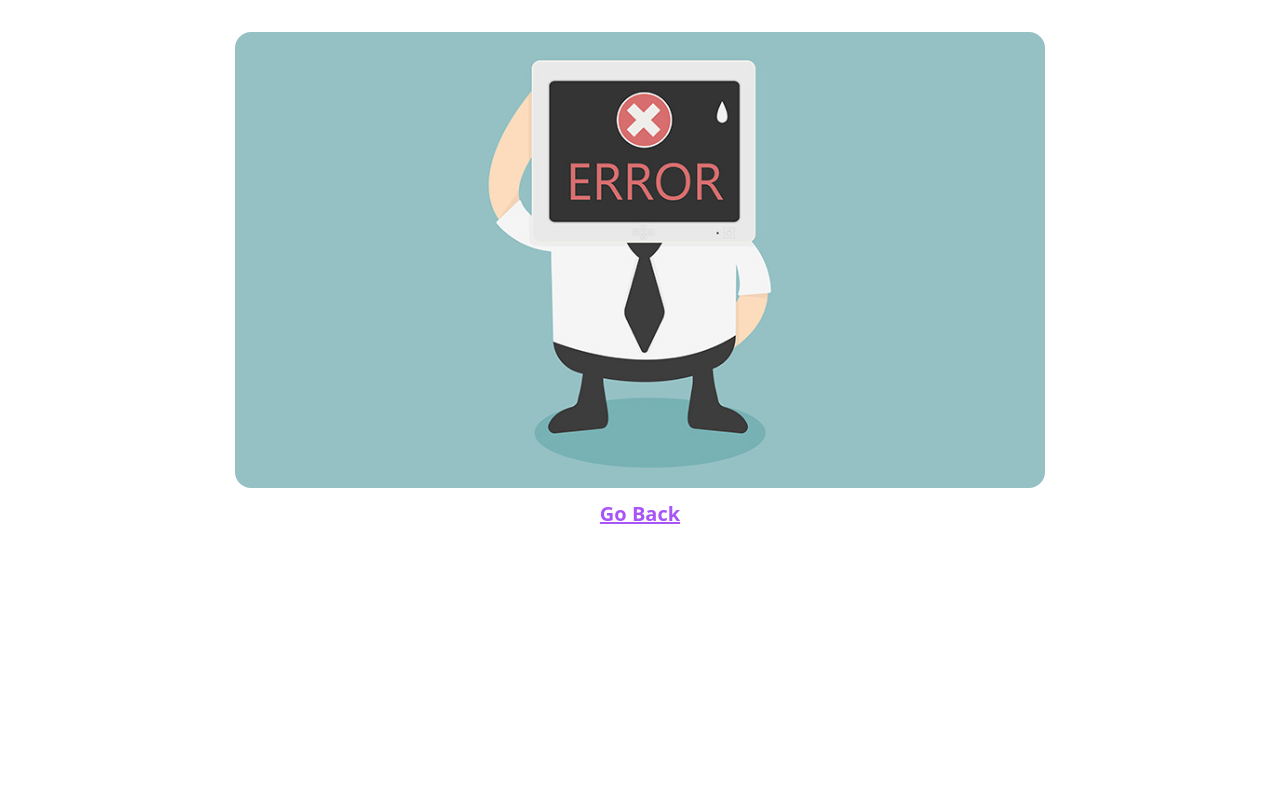
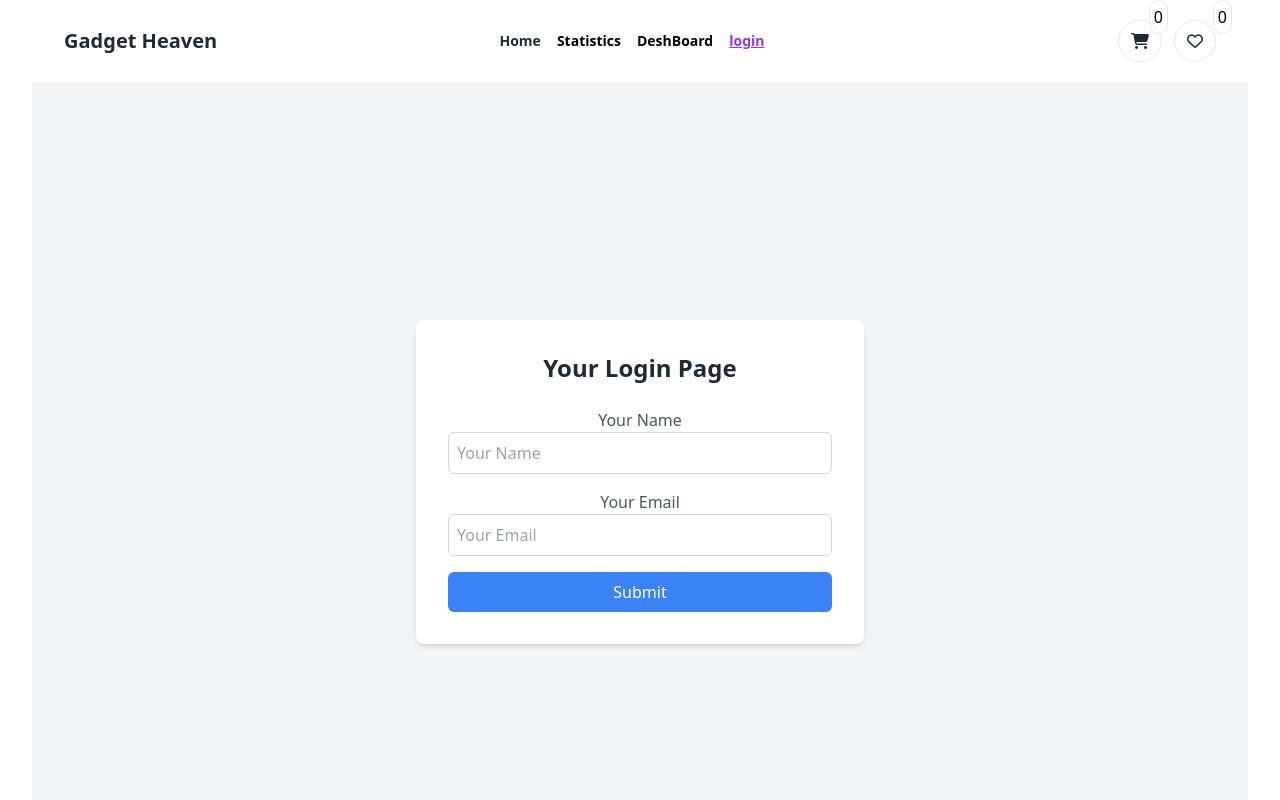
Before and after one commit to IsmailHossen87/A10-Gadget-Heaven, a React (Vite) app: page /login in a window 1280 px wide. Before the commit this address had no page. Shown: the top 800 px of the page. Built offline with nearby package versions, Linux system fonts and the light colour scheme.

Commit message:
Clickable title change

```diff
--- a/src/Components/DashBoard/Dashboard.jsx
+++ b/src/Components/DashBoard/Dashboard.jsx
@@ -4,6 +4,8 @@ import DeshBoardCard from "../DeshBoardCard/DeshBoardCard";
 import { Link } from "react-router-dom";
 import { toast } from "react-toastify";
 import modalImage from '../../assets/Group.png';
+import { Helmet } from "react-helmet"
+
 
 const Dashboard = () => {
   const { cartItems, wishlistitem, clearLocalStorage, clearLocalStorageWish } =
@@ -12,11 +14,10 @@ const Dashboard = () => {
   const [view, setView] = useState("cart");
 
   // টাকা বের করার জন্য and   // Sort function
-  const totalAmountCart = cartItems.reduce((acc, item) => acc + item.price, 0);
-  const totalAmountWishList = wishlistitem.reduce(
-    (acc, item) => acc + item.price,
-    0
-  );
+  const totalAmountCarT = cartItems.reduce((acc, item) => acc + item.price, 0);
+  const totalAmountCart = totalAmountCarT.toFixed(2)
+  const totalAmountWishLisT = wishlistitem.reduce((acc, item) => acc + item.price,0);
+  const totalAmountWishList = totalAmountWishLisT.toFixed(2)
 
   const sortedItems = [...(view === "cart" ? cartItems : wishlistitem)].sort(
     (a, b) => {
@@ -46,6 +47,10 @@ const Dashboard = () => {
   return (
     <div>
       {/* Heading Description */}
+      <Helmet>
+        <title>DeshBoard</title>
+        <meta name="description" content="Helmet application" />
+      </Helmet>
       <div className="bg-purple-500 max-w-screen-xl mx-auto rounded-xl">
         <div className="text-center md:w-2/3 mx-auto space-y-4 py-9 ">
           <h2 className="text-4xl font-semibold text-white">Dashboard</h2>
@@ -93,15 +98,17 @@ const Dashboard = () => {
 
             onClick={() => setSortBy("price")}
 
-            className="border rounded-full px-4 bg-white  text-purple-600 border-purple-700 font-semibold py-1"
+            className="border rounded-full px-4  bg-white  text-purple-600 border-purple-700 font-semibold py-1"
           >
             sort by Price
+            <i class="fa-solid mx-2 ml-2 rotate-90 fa-sliders"></i>
           </button>
           <button
             onClick={() => setSortBy("rating")}
             className="border rounded-full px-4 bg-white  text-purple-600 border-purple-700 font-semibold py-1"
           >
             sort by Rating
+            <i class="fa-solid ml-2 rotate-90 fa-sliders"></i>
           </button>
 
           {/* Modal start */}
@@ -147,9 +154,10 @@ const Dashboard = () => {
           {/* purchase বাটনে click korle কিছু হবে */}
           <button
             onClick={handlePurchaseClick}
-            className="border rounded-full px-4 bg-gradient-to-r from-pink-500 to-purple-500  text-black  font-semibold py-1"
+            className="border rounded-full px-4 bg-gradient-to-r from-pink-500 to-purple-500  text-white  font-semibold py-1"
           >
             Purchase
+
           </button>
         </div>
       </div>
--- a/src/Components/HeadingTitle/HeadingTitle.jsx
+++ b/src/Components/HeadingTitle/HeadingTitle.jsx
@@ -4,7 +4,7 @@ import { NavLink } from "react-router-dom";
 const HeadingTitle = ({ title, subtitle }) => {
   return (
     <>
-      <div className="bg-purple-500 max-w-screen-xl mx-auto rounded-xl">
+      <div className="bg-purple-500 max-w-screen-xl -mt-3 mx-auto rounded-xl">
         <div className="text-center md:w-2/3 mx-auto space-y-4 py-9 ">
           <h2 className="text-4xl font-semibold text-white">{title}</h2>
           <h2 className="md:w-2/3 mx-auto text-gray-200">{subtitle}</h2>
--- a/src/Components/Home/Home.jsx
+++ b/src/Components/Home/Home.jsx
@@ -1,13 +1,18 @@
 import React from "react";
 import Banner from "../Banner/Banner";
 import HeadingTitle from "../HeadingTitle/HeadingTitle";
-import { Outlet, useLoaderData } from "react-router-dom";
+import { Outlet, } from "react-router-dom";
 import Category from "../Category/Category";
+import { Helmet } from "react-helmet"
 
 const Home = () => {
   // const data = useLoaderData()
   return (
     <div>
+      <Helmet>
+        <title>Home</title>
+        <meta name="description" content="Helmet application" />
+      </Helmet>
       <HeadingTitle
         title="Upgrade Your Tech Accessorize with Gadget Heaven Accessories"
         subtitle="Explore the latest gadgets that will take your experience to the next level. From smart devices to the coolest accessories, we have it all!"
--- /dev/null
+++ b/src/Components/Login/Login.jsx
@@ -0,0 +1,51 @@
+import React from "react";
+import { Helmet } from "react-helmet"
+
+
+const Contract = () => {
+  return (
+
+    <div className="flex items-center justify-center h-screen bg-gray-100">
+        <Helmet>
+        <title>Login</title>
+        <meta name="description" content="Helmet application" />
+      </Helmet>
+      <div className="bg-white p-8 rounded-lg shadow-md w-full max-w-md">
+        <h3 className="text-2xl font-semibold text-center text-gray-800 mb-6">Your Login Page</h3>
+
+        <form className="space-y-4">
+          <div>
+            <label htmlFor="name" className="block text-gray-600">Your Name</label>
+            <input
+              id="name"
+              type="text"
+              placeholder="Your Name"
+              className="w-full p-2 border border-gray-300 rounded-md focus:outline-none focus:ring-2 focus:ring-blue-500"
+            />
+          </div>
+
+          <div>
+            <label htmlFor="email" className="block text-gray-600">Your Email</label>
+            <input
+              id="email"
+              type="email"
+              placeholder="Your Email"
+              className="w-full p-2 border border-gray-300 rounded-md focus:outline-none focus:ring-2 focus:ring-blue-500"
+            />
+          </div>
+
+          <div className="mt-4">
+            <button
+              type="submit"
+              className="w-full bg-blue-500 text-white py-2 px-4 rounded-md hover:bg-blue-600 transition duration-200"
+            >
+              Submit
+            </button>
+          </div>
+        </form>
+      </div>
+    </div>
+  );
+};
+
+export default Contract;
--- a/src/Components/Navbar/Navbar.jsx
+++ b/src/Components/Navbar/Navbar.jsx
@@ -15,7 +15,7 @@ const Navbar = () => {
   return (
 
    <>
-    <div  style={navColor} className="navbar max-w-screen-xl mx-auto px-8 w-full py-5 backdrop-blur-xl bg-white/30 sticky z-50 top-0">
+    <div  style={navColor} className="navbar max-w-screen-xl mx-auto px-8 w-full f py-5 backdrop-blur-xl bg-white/30 sticky z-50 top-0">
       <div className="navbar-start">
         <div className="dropdown">
           <div tabIndex={0} role="button" className="btn btn-ghost lg:hidden">
@@ -105,6 +105,16 @@ const Navbar = () => {
           >
             DeshBoard
           </NavLink>
+          <NavLink
+            className={({ isActive }) =>
+              `mr-4 font-bold ${
+                isActive ? "text-purple-600 font-bold underline" : "text-black"
+              }`
+            }
+            to={"/login"}
+          >
+            login
+          </NavLink>
         </ul>
       </div>
       <div className="navbar-end flex gap-3">
--- a/src/Components/Routers/Routers.jsx
+++ b/src/Components/Routers/Routers.jsx
@@ -8,6 +8,7 @@ import Statics from "../Statics/Statics";
 import CategoryCard from "../CategoryCard/CategoryCard";
 import CardDetails from "../CardDetails/CardDetails";
 import Error from "../Error/Error";
+import Contract from "../Login/Login";
 const routers = createBrowserRouter([
   {
     path: "/",
@@ -46,6 +47,10 @@ const routers = createBrowserRouter([
           loader:()=> fetch('/mainData.json'),
           element:<Statics></Statics>
       },
+      {
+          path:'/login',
+          element:<Contract></Contract>
+      },
     ]
   },
 ]);
--- a/src/Components/Statics/Statics.jsx
+++ b/src/Components/Statics/Statics.jsx
@@ -1,6 +1,7 @@
 import React from "react";
 import { useLoaderData } from "react-router-dom";
 import "../../App.css";
+import { Helmet } from "react-helmet";
 import {
   BarChart,
   Bar,
@@ -36,6 +37,10 @@ function GrapPages() {
   const data = useLoaderData();
   return (
     <div>
+        <Helmet>
+        <title>Static</title>
+        <meta name="description" content="Helmet application" />
+      </Helmet>
       <div className="bg-purple-500 max-w-screen-xl mx-auto rounded-xl">
         <div className="text-center md:w-2/3 mx-auto space-y-4 py-9 ">
           <h2 className="text-4xl font-semibold text-white">Subtitle</h2>
```
